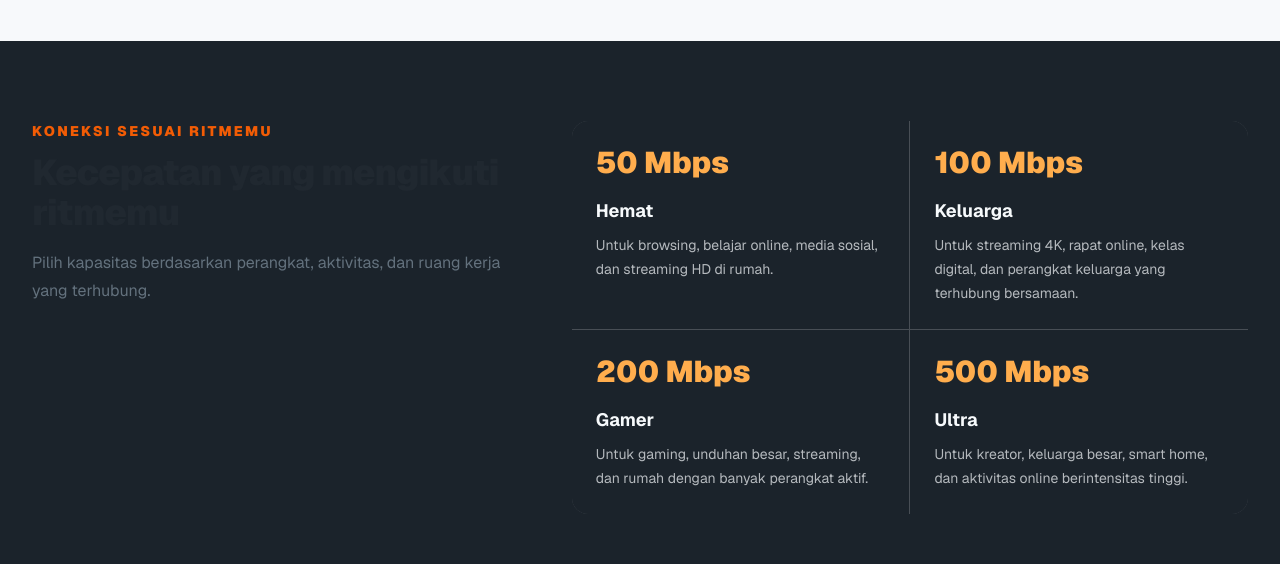
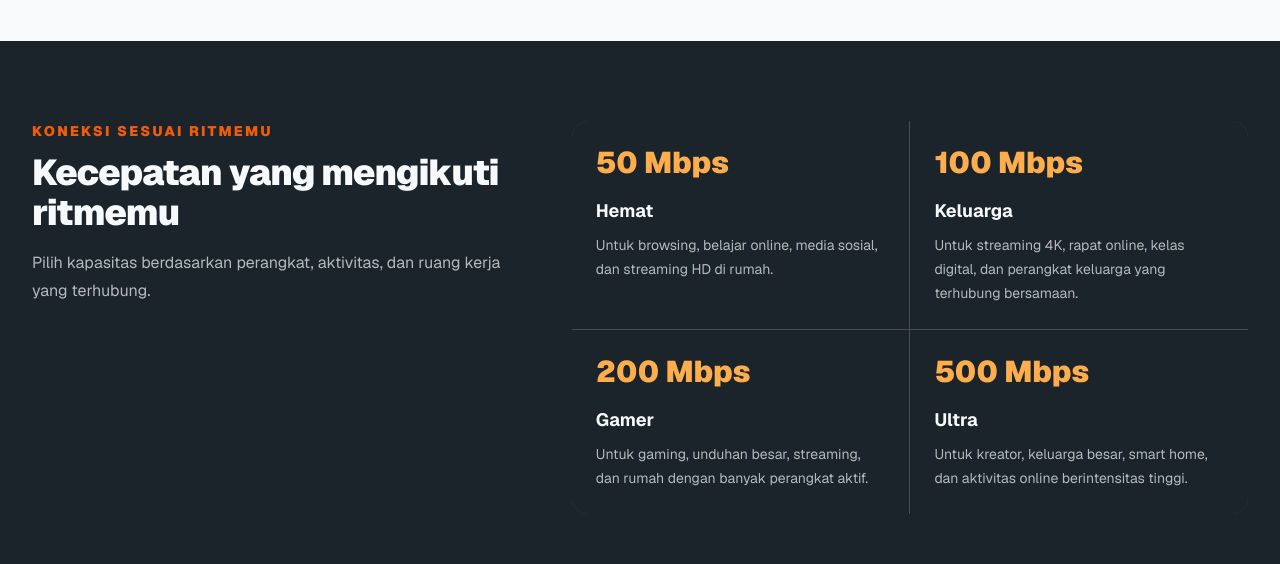
Before and after one commit to Rydhlnst/juliantnet, a Next.js app: page / in a window 1280 px wide. Shown: the part 1840-2404 px from the top of the page. Built offline with nearby package versions, Linux system fonts and the light colour scheme.

Commit message:
Fix dark section text contrast

```diff
--- a/app/page.tsx
+++ b/app/page.tsx
@@ -36,10 +36,10 @@ const benefits = [
   { icon: RadioTower, title: "Siap untuk sehari-hari", text: "Untuk belajar, bekerja, hiburan, dan operasional usaha kecil." },
 ]
 
-function SectionHeading({ eyebrow, title, description }: { eyebrow?: string; title: string; description?: string }) {
-  return <div className="max-w-2xl">{eyebrow && <p className="mb-3 text-sm font-black tracking-[0.16em] text-primary uppercase">{eyebrow}</p>}<h2 className="text-3xl font-black tracking-tight text-foreground sm:text-4xl">{title}</h2>{description && <p className="mt-4 text-base leading-7 text-muted-foreground">{description}</p>}</div>
+function SectionHeading({ eyebrow, title, description, tone = "default" }: { eyebrow?: string; title: string; description?: string; tone?: "default" | "inverse" }) {
+  const inverse = tone === "inverse"
+  return <div className="max-w-2xl">{eyebrow && <p className="mb-3 text-sm font-black tracking-[0.16em] text-primary uppercase">{eyebrow}</p>}<h2 className={`text-3xl font-black tracking-tight sm:text-4xl ${inverse ? "text-secondary-foreground" : "text-foreground"}`}>{title}</h2>{description && <p className={`mt-4 text-base leading-7 ${inverse ? "text-secondary-foreground/70" : "text-muted-foreground"}`}>{description}</p>}</div>
 }
-
 export default function Home() {
   const organizationSchema = { "@context": "https://schema.org", "@type": "Organization", name: site.name, url: site.url, description: site.description, logo: `${site.url}/icon.png`, image: `${site.url}/brand/internet-cepat-workspace.png` }
   const faqSchema = { "@context": "https://schema.org", "@type": "FAQPage", mainEntity: faqs.map(([question, answer]) => ({ "@type": "Question", name: question, acceptedAnswer: { "@type": "Answer", text: answer } })) }
@@ -54,7 +54,7 @@ export default function Home() {
       <section id="coverage" className="relative z-10 -mt-4 px-5 lg:px-8"><div className="mx-auto max-w-5xl rounded-2xl bg-secondary p-6 text-secondary-foreground shadow-xl sm:p-8"><div className="grid gap-6 lg:grid-cols-[.8fr_1.2fr] lg:items-center"><div><p className="text-sm font-black tracking-[0.16em] text-accent uppercase">Cek jaringan di lokasimu</p><h2 className="mt-2 text-2xl font-black tracking-tight">Temukan koneksi Internet Cepat untuk rumah atau bisnismu.</h2></div><CoverageChecker /></div></div></section>
       <section className="border-b border-border/70 bg-card"><div className="mx-auto grid max-w-7xl grid-cols-2 divide-x divide-y divide-border/70 px-5 sm:grid-cols-4 lg:px-8">{["Infrastruktur siap", "Koneksi stabil", "Dukungan lokal", "Siap untuk harian"].map((item) => <div key={item} className="px-4 py-6 sm:px-6"><p className="text-sm font-black text-primary">—</p><p className="mt-1 text-sm font-medium text-muted-foreground">{item}<br />untuk kebutuhanmu</p></div>)}</div></section>
       <section id="paket" className="mx-auto max-w-7xl px-5 py-20 lg:px-8"><div className="flex flex-col justify-between gap-6 md:flex-row md:items-end"><SectionHeading eyebrow="Paket internet" title="Pilih paket untuk cara kamu terhubung" description="Bandingkan kapasitas internet berdasarkan perangkat, aktivitas, dan ritme harianmu." /><Link className="font-bold text-primary hover:underline" href="/paket-internet">Bandingkan paket internet →</Link></div><div className="mt-10 grid gap-5 md:grid-cols-2 xl:grid-cols-4">{plans.map((plan) => <PlanCard key={plan.name} plan={plan} />)}</div></section>
-      <section className="bg-secondary py-20 text-secondary-foreground"><div className="mx-auto grid max-w-7xl gap-10 px-5 lg:grid-cols-[.85fr_1.15fr] lg:px-8"><SectionHeading eyebrow="Koneksi sesuai ritmemu" title="Kecepatan yang mengikuti ritmemu" description="Pilih kapasitas berdasarkan perangkat, aktivitas, dan ruang kerja yang terhubung." /><div className="grid gap-px overflow-hidden rounded-2xl bg-secondary-foreground/20 sm:grid-cols-2">{plans.map((plan) => <div key={plan.name} className="bg-secondary p-6"><p className="text-3xl font-black text-accent">{plan.speed}</p><h3 className="mt-4 text-lg font-bold">{plan.name}</h3><p className="mt-2 text-sm leading-6 text-secondary-foreground/70">{plan.description}</p></div>)}</div></div></section>
+      <section className="bg-secondary py-20 text-secondary-foreground"><div className="mx-auto grid max-w-7xl gap-10 px-5 lg:grid-cols-[.85fr_1.15fr] lg:px-8"><SectionHeading tone="inverse" eyebrow="Koneksi sesuai ritmemu" title="Kecepatan yang mengikuti ritmemu" description="Pilih kapasitas berdasarkan perangkat, aktivitas, dan ruang kerja yang terhubung." /><div className="grid gap-px overflow-hidden rounded-2xl bg-secondary-foreground/20 sm:grid-cols-2">{plans.map((plan) => <div key={plan.name} className="bg-secondary p-6"><p className="text-3xl font-black text-accent">{plan.speed}</p><h3 className="mt-4 text-lg font-bold">{plan.name}</h3><p className="mt-2 text-sm leading-6 text-secondary-foreground/70">{plan.description}</p></div>)}</div></div></section>
       <section className="mx-auto max-w-7xl px-5 py-20 lg:px-8"><div className="grid gap-10 lg:grid-cols-[1fr_.92fr] lg:items-center"><div className="relative min-h-105 overflow-hidden rounded-[2rem]"><Image src="/brand/internet-cepat-workspace.png" alt="Maskot Internet Cepat bekerja di depan laptop dalam ruang data center" fill sizes="(max-width: 1024px) 100vw, 55vw" className="object-cover" /></div><div><SectionHeading eyebrow="Untuk ruang kerja & rumah" title="Satu koneksi untuk kerja, belajar, dan hiburan" description="Dari laptop sampai perangkat keluarga, koneksi yang stabil membuat hari terasa lebih lancar." /><div className="mt-7 grid gap-5 sm:grid-cols-2">{useCases.map(({ icon: Icon, title, description }) => <div key={title}><Icon className="size-5 text-primary" /><h3 className="mt-3 font-bold">{title}</h3><p className="mt-1 text-sm leading-6 text-muted-foreground">{description}</p></div>)}</div></div></div></section>
       <section className="bg-muted/60 py-20"><div className="mx-auto max-w-7xl px-5 lg:px-8"><SectionHeading eyebrow="Kenapa Internet Cepat?" title="Teknologi kuat di balik aktivitas sehari-hari." description="Mulai dari cek coverage sampai WiFi aktif, setiap langkah dibuat jelas dan mudah diikuti." /><div className="mt-10 grid gap-x-10 gap-y-8 md:grid-cols-2 lg:grid-cols-3">{benefits.map(({ icon: Icon, title, text }) => <div key={title} className="border-t border-border/70 pt-5"><Icon className="size-5 text-primary" /><h3 className="mt-4 font-bold">{title}</h3><p className="mt-2 text-sm leading-6 text-muted-foreground">{text}</p></div>)}</div></div></section>
       <section className="mx-auto max-w-7xl px-5 py-20 lg:px-8"><div className="overflow-hidden rounded-[2rem] bg-primary text-primary-foreground"><div className="grid lg:grid-cols-2"><div className="p-8 sm:p-12"><p className="text-sm font-black tracking-[0.16em] text-accent uppercase">Di balik koneksi</p><h2 className="mt-4 text-3xl font-black tracking-tight sm:text-4xl">Infrastruktur modern untuk koneksi yang siap melaju.</h2><p className="mt-5 max-w-md leading-7 text-primary-foreground/75">Fiber, perangkat jaringan, dan instalasi terjadwal bekerja bersama untuk menghadirkan koneksi yang siap dipakai di rumah maupun bisnis.</p><ul className="mt-7 space-y-3 text-sm font-semibold">{["Penjadwalan instalasi yang dikonfirmasi", "Panduan perangkat saat pemasangan", "Dukungan saat membutuhkan bantuan"].map((item) => <li key={item} className="flex gap-2"><Check className="size-5 text-accent" />{item}</li>)}</ul></div><div className="relative min-h-85"><Image src="/brand/internet-cepat-infrastructure.png" alt="Maskot Internet Cepat di ruang server dengan infrastruktur jaringan" fill sizes="(max-width: 1024px) 100vw, 50vw" className="object-cover" /></div></div></div></section>
```
